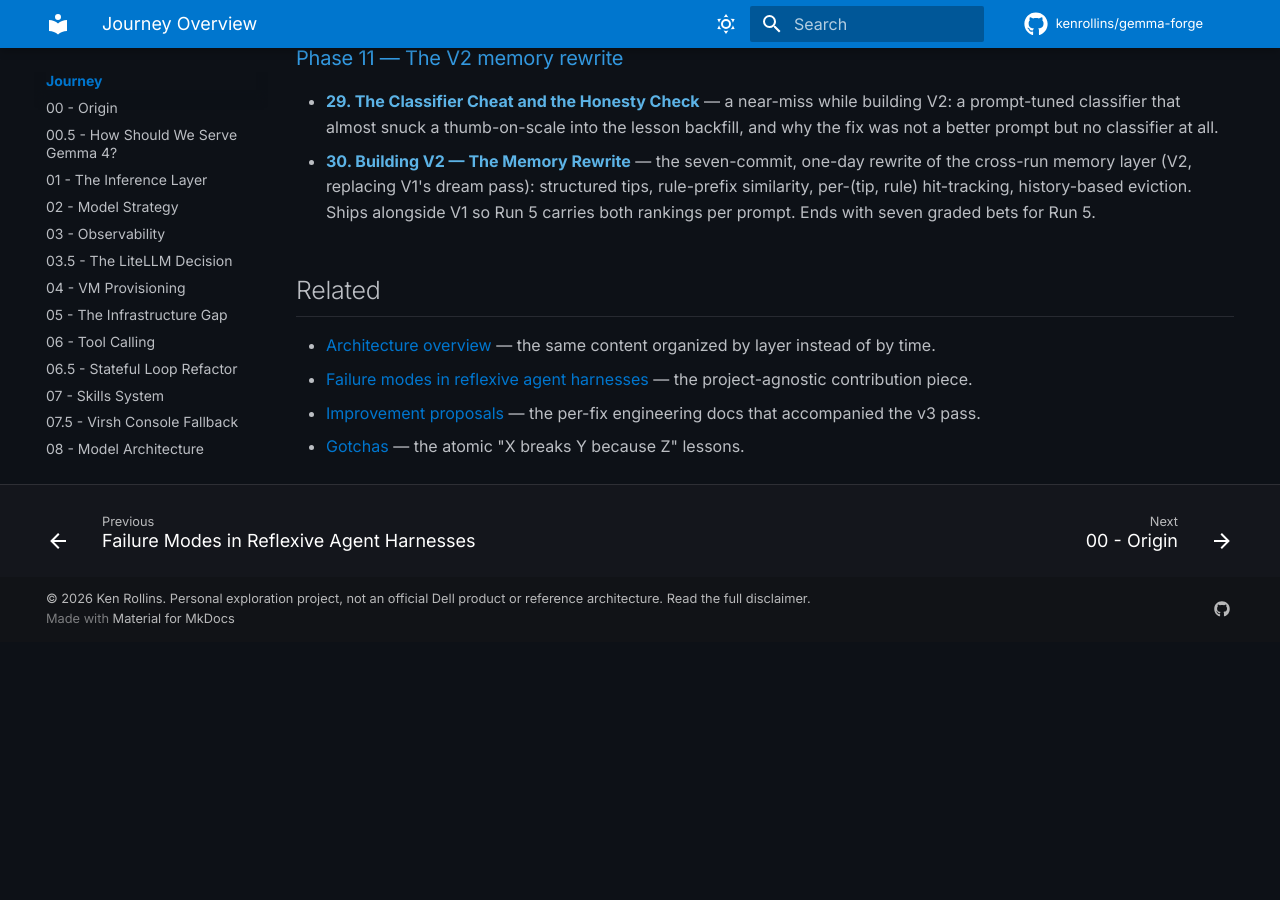
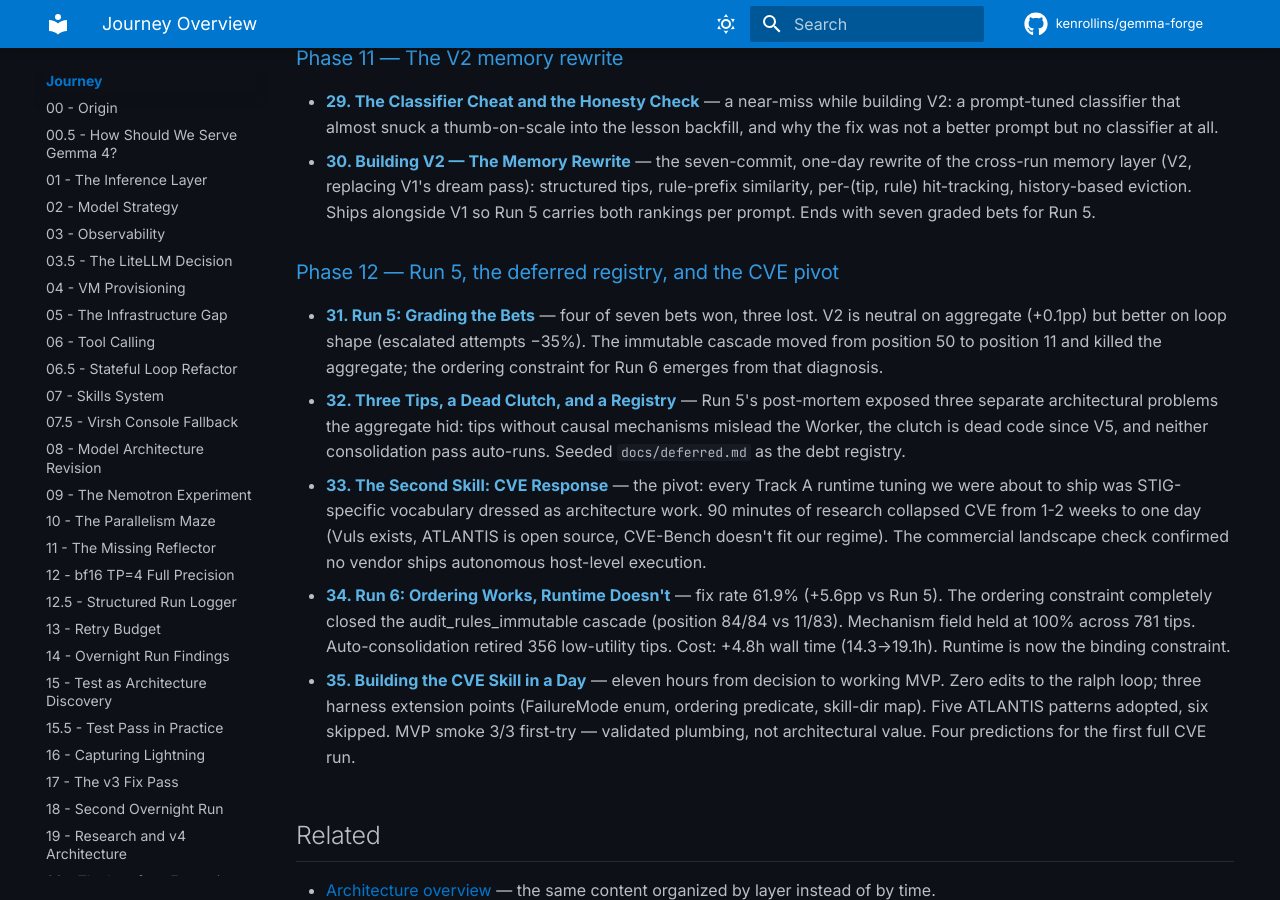
Before and after one commit to kenrollins/gemma-forge, an MkDocs documentation site: the page built from docs/journal/journey/index.md, in a window 1280 px wide and 900 px high, scrolled down 3413 px. Built offline with MkDocs 1.6.1 and Material for MkDocs 9.7.7, drawn with Linux system fonts in a browser that asks for light colours; comment, search, counter and statistics services are not loaded; before the commit the page ends 4055 px from its top, so only the background shows below that.

Commit message:
docs(nav): add entries 31-35 to mkdocs nav + journey index
Entries 31-35 were committed and pushed but not listed in
mkdocs.yml or the journey overview index, so they didn't appear
on the GitHub Pages site.

Added under new "Phase 12 — Run 5, the deferred registry, and
the CVE pivot" heading in the journey index to maintain the
phase-grouping convention. Each entry has a one-line hook
matching the frontmatter one_line field.

Co-Authored-By: Claude Opus 4.7 (1M context) <noreply@anthropic.com>

```diff
--- a/docs/journal/journey/index.md
+++ b/docs/journal/journey/index.md
@@ -88,6 +88,14 @@ is meant to be readable on its own.
 - [**29. The Classifier Cheat and the Honesty Check**](29-the-classifier-cheat-and-the-honesty-check.md) — a near-miss while building V2: a prompt-tuned classifier that almost snuck a thumb-on-scale into the lesson backfill, and why the fix was not a better prompt but no classifier at all.
 - [**30. Building V2 — The Memory Rewrite**](30-building-v2.md) — the seven-commit, one-day rewrite of the cross-run memory layer (V2, replacing V1's dream pass): structured tips, rule-prefix similarity, per-(tip, rule) hit-tracking, history-based eviction. Ships alongside V1 so Run 5 carries both rankings per prompt. Ends with seven graded bets for Run 5.
 
+### Phase 12 — Run 5, the deferred registry, and the CVE pivot
+
+- [**31. Run 5: Grading the Bets**](31-run-5-grading-the-bets.md) — four of seven bets won, three lost. V2 is neutral on aggregate (+0.1pp) but better on loop shape (escalated attempts −35%). The immutable cascade moved from position 50 to position 11 and killed the aggregate; the ordering constraint for Run 6 emerges from that diagnosis.
+- [**32. Three Tips, a Dead Clutch, and a Registry**](32-three-tips-a-dead-clutch-and-a-registry.md) — Run 5's post-mortem exposed three separate architectural problems the aggregate hid: tips without causal mechanisms mislead the Worker, the clutch is dead code since V5, and neither consolidation pass auto-runs. Seeded `docs/deferred.md` as the debt registry.
+- [**33. The Second Skill: CVE Response**](33-second-skill-cve-pivot.md) — the pivot: every Track A runtime tuning we were about to ship was STIG-specific vocabulary dressed as architecture work. 90 minutes of research collapsed CVE from 1-2 weeks to one day (Vuls exists, ATLANTIS is open source, CVE-Bench doesn't fit our regime). The commercial landscape check confirmed no vendor ships autonomous host-level execution.
+- [**34. Run 6: Ordering Works, Runtime Doesn't**](34-run-6-ordering-works-runtime-doesnt.md) — fix rate 61.9% (+5.6pp vs Run 5). The ordering constraint completely closed the audit_rules_immutable cascade (position 84/84 vs 11/83). Mechanism field held at 100% across 781 tips. Auto-consolidation retired 356 low-utility tips. Cost: +4.8h wall time (14.3→19.1h). Runtime is now the binding constraint.
+- [**35. Building the CVE Skill in a Day**](35-building-cve-in-a-day.md) — eleven hours from decision to working MVP. Zero edits to the ralph loop; three harness extension points (FailureMode enum, ordering predicate, skill-dir map). Five ATLANTIS patterns adopted, six skipped. MVP smoke 3/3 first-try — validated plumbing, not architectural value. Four predictions for the first full CVE run.
+
 ## Related
 
 - [Architecture overview](../architecture/00-system-architecture.md) — the same content organized by layer instead of by time.
--- a/mkdocs.yml
+++ b/mkdocs.yml
@@ -140,6 +140,11 @@ nav:
       - 28 - Run 4 and the Coarseness Problem: journal/journey/28-run-4-and-the-coarseness-problem.md
       - 29 - The Classifier Cheat and the Honesty Check: journal/journey/29-the-classifier-cheat-and-the-honesty-check.md
       - 30 - Building V2 — The Memory Rewrite: journal/journey/30-building-v2.md
+      - "31 - Run 5: Grading the Bets": journal/journey/31-run-5-grading-the-bets.md
+      - 32 - Three Tips, a Dead Clutch, and a Registry: journal/journey/32-three-tips-a-dead-clutch-and-a-registry.md
+      - "33 - The Second Skill: CVE Response": journal/journey/33-second-skill-cve-pivot.md
+      - "34 - Run 6: Ordering Works, Runtime Doesn't": journal/journey/34-run-6-ordering-works-runtime-doesnt.md
+      - 35 - Building the CVE Skill in a Day: journal/journey/35-building-cve-in-a-day.md
   - Futures:
       - Overview: journal/futures/index.md
       - The Harness Is a Training Data Factory: journal/futures/harness-as-training-data-factory.md
```
